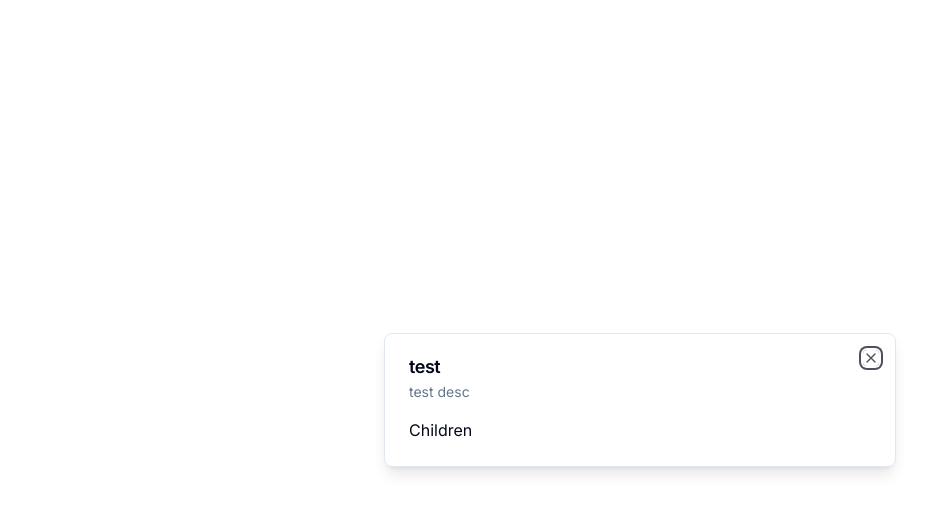
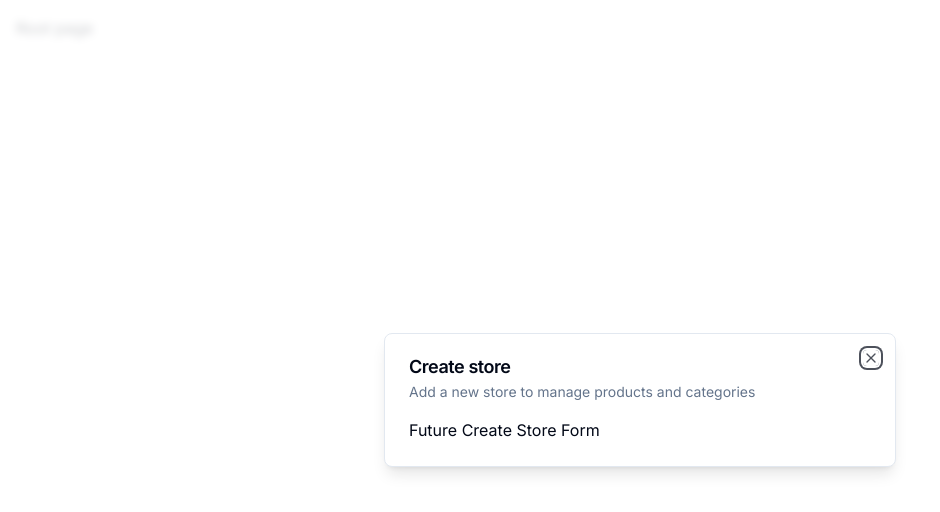
Before and after one commit to Op-Pautu/next13-ecommerce-admin, a Next.js app: page / in a window 1280 px wide. Shown: the top 512 px of the page, without its empty margins (0-940 px from the left). Built offline with nearby package versions, Linux system fonts and the light colour scheme.

Commit message:
Finish store modal

```diff
--- a/app/(root)/page.tsx
+++ b/app/(root)/page.tsx
@@ -1,13 +1,17 @@
 "use client";
 
-import Modal from "@/components/ui/modal";
+import { useStoreModal } from "@/hooks/use-store-modal";
+import { useEffect } from "react";
 
 export default function SetupPage() {
-  return (
-    <div className="p-4">
-      <Modal title="test" description="test desc" isOpen onClose={() => {}}>
-        Children
-      </Modal>
-    </div>
-  );
+  const onOpen = useStoreModal((state) => state.onOpen);
+  const isOpen = useStoreModal((state) => state.isOpen);
+  // const { onOpen, isOpen } = useStoreModal();
+
+  useEffect(() => {
+    if (!isOpen) {
+      onOpen();
+    }
+  }, [isOpen, onOpen]);
+  return <div className="p-4">Root page</div>;
 }
--- a/app/layout.tsx
+++ b/app/layout.tsx
@@ -2,6 +2,8 @@
 import type { Metadata } from "next";
 import { Inter } from "next/font/google";
 import { ClerkProvider } from "@clerk/nextjs";
+
+import { ModalProvider } from "@/providers/modal-provider";
 
 const inter = Inter({ subsets: ["latin"] });
 
@@ -18,7 +20,10 @@
   return (
     <ClerkProvider>
       <html lang="en">
-        <body className={inter.className}>{children}</body>
+        <body className={inter.className}>
+          <ModalProvider />
+          {children}
+        </body>
       </html>
     </ClerkProvider>
   );
--- /dev/null
+++ b/providers/modal-provider.tsx
@@ -0,0 +1,23 @@
+"use client";
+
+import { useEffect, useState } from "react";
+
+import { StoreModal } from "@/components/modals/store-modal";
+
+export const ModalProvider = () => {
+  const [isMounted, setIsMounted] = useState(false);
+
+  useEffect(() => {
+    setIsMounted(true);
+  }, []);
+
+  if (!isMounted) {
+    return null;
+  }
+
+  return (
+    <>
+      <StoreModal />
+    </>
+  );
+};
```
